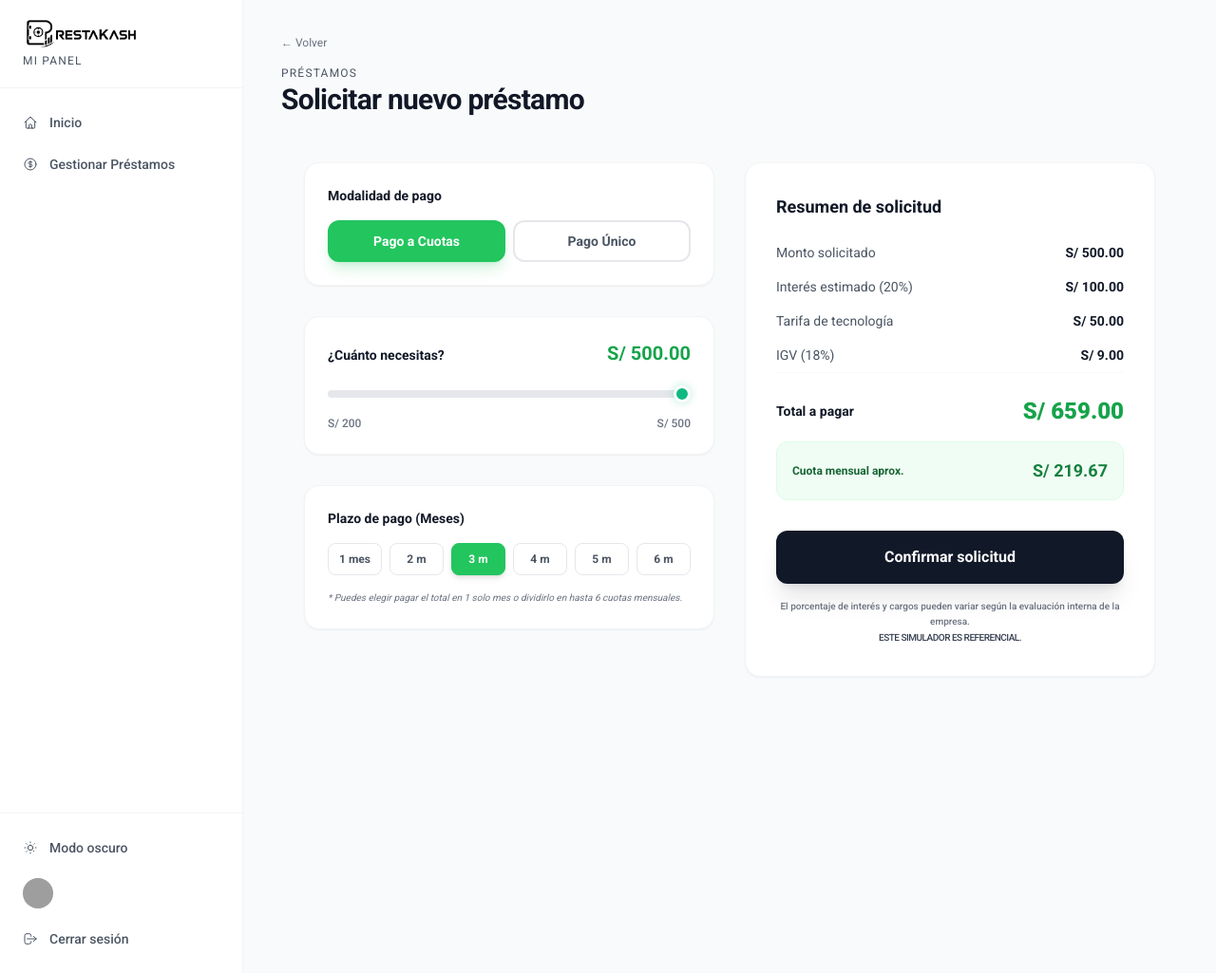
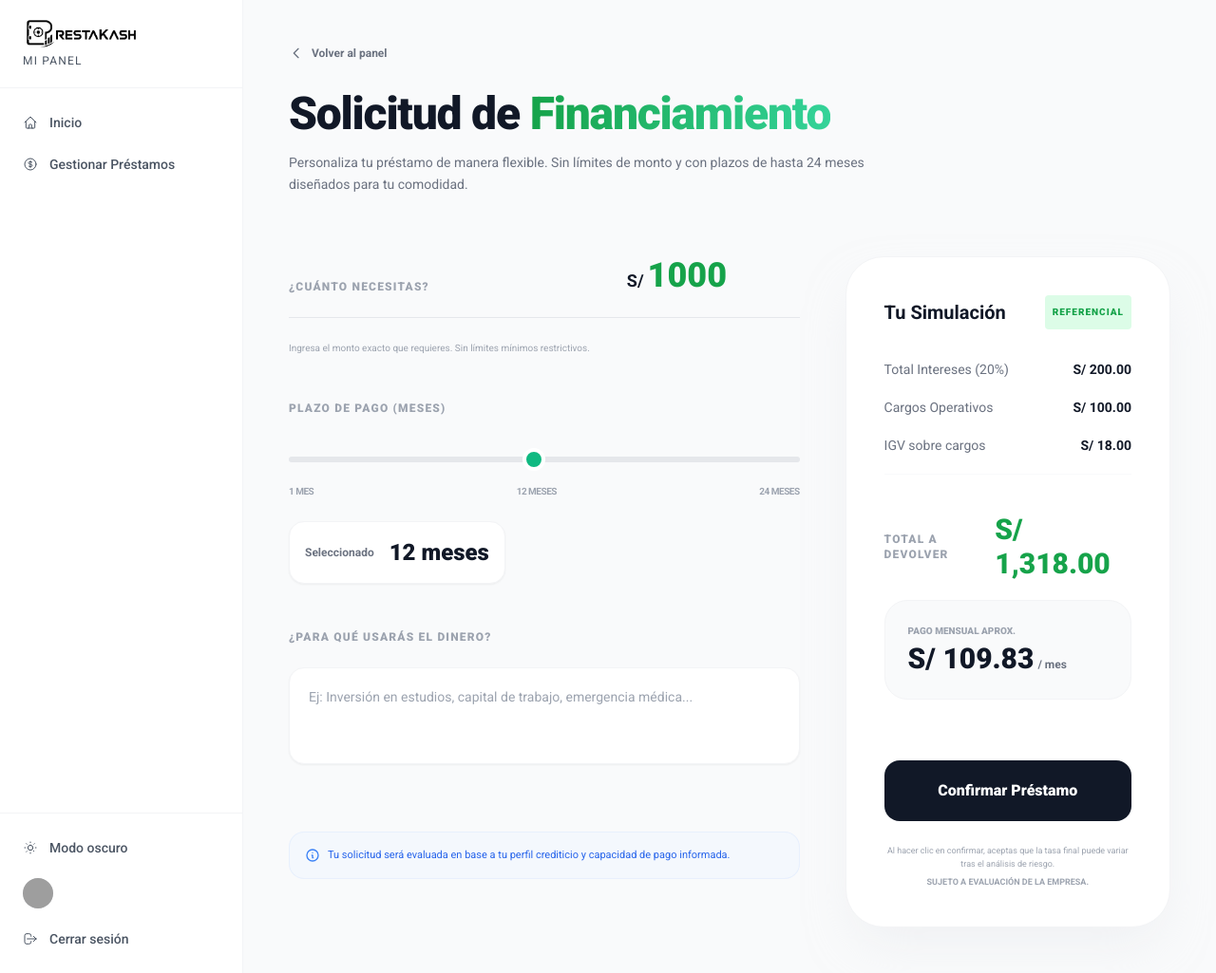
Before and after one commit to AlexQuintana147/PrestaKash, a Laravel app: template resources/views/client/loans/create.blade.php in a window 1280 px wide. Shown: the whole page at 95% size. Run offline with Laravel 12, Linux system fonts and the light colour scheme; the template is opened without the code that fills it, so the values that code supplies are empty; parts of the project's set-up code (start-up, migrations or seed data) failed here and were passed over; some libraries are stand-ins or nearby versions; grey boxes are pictures that could not be loaded.

Commit message:
prestamos pedir2

```diff
--- a/app/Models/Loan.php
+++ b/app/Models/Loan.php
@@ -17,6 +17,7 @@ class Loan extends Model
         'monthly_payment',
         'status',
         'type',
+        'reason',
     ];
 
     public function user()
--- a/resources/views/client/loans/create.blade.php
+++ b/resources/views/client/loans/create.blade.php
@@ -3,106 +3,135 @@
 @section('title', 'Solicitar Préstamo')
 
 @section('content')
-<div class="min-h-screen px-5 md:px-10 py-8">
-    <!-- Header -->
-    <div class="mb-12">
-        <a href="{{ route('client.loans') }}" class="text-xs text-gray-500 hover:text-gray-900 dark:hover:text-white transition-colors mb-4 inline-block">← Volver</a>
-        <p class="text-xs text-gray-600 dark:text-gray-400 uppercase tracking-widest mb-0.5">Préstamos</p>
-        <h1 class="text-2xl md:text-3xl font-bold text-gray-900 dark:text-white tracking-tight">Solicitar nuevo préstamo</h1>
+<div class="min-h-screen px-6 md:px-12 py-12 bg-gray-50 dark:bg-gray-950 transition-colors duration-500">
+
+    <!-- Navigation & Header -->
+    <div class="max-w-5xl mx-auto mb-16">
+        <a href="{{ route('client.loans') }}" class="group flex items-center gap-2 text-xs font-semibold text-gray-500 hover:text-gray-900 dark:hover:text-white transition-all mb-8">
+            <svg class="w-4 h-4 transition-transform group-hover:-translate-x-1" fill="none" stroke="currentColor" viewBox="0 0 24 24">
+                <path stroke-linecap="round" stroke-linejoin="round" stroke-width="2" d="M15 19l-7-7 7-7"/>
+            </svg>
+            Volver al panel
+        </a>
+
+        <h1 class="text-4xl md:text-5xl font-black text-gray-900 dark:text-white tracking-tight leading-none mb-4">
+            Solicitud de <span class="text-transparent bg-clip-text bg-gradient-to-r from-green-600 to-emerald-400">Financiamiento</span>
+        </h1>
+        <p class="text-sm text-gray-500 dark:text-gray-400 max-w-2xl leading-relaxed">
+            Personaliza tu préstamo de manera flexible. Sin límites de monto y con plazos de hasta 24 meses diseñados para tu comodidad.
+        </p>
     </div>
 
-    <div class="max-w-4xl mx-auto">
-        <form action="{{ route('client.loans.store') }}" method="POST" id="loanForm" class="grid grid-cols-1 md:grid-cols-2 gap-8">
+    <div class="max-w-5xl mx-auto">
+        <form action="{{ route('client.loans.store') }}" method="POST" id="loanForm" class="grid lg:grid-cols-5 gap-12 items-start">
             @csrf
-            <!-- Columna Izquierda: Configuración -->
-            <div class="space-y-8">
-                <!-- Tipo de Pago -->
-                <div class="bg-white dark:bg-gray-900 p-6 rounded-2xl border border-gray-100 dark:border-gray-800 shadow-sm transition-colors">
-                    <label class="text-sm font-semibold text-gray-900 dark:text-white block mb-4">Modalidad de pago</label>
-                    <div class="grid grid-cols-2 gap-2">
-                        <button type="button" id="btnCuotas" onclick="setTipo('cuotas')" class="py-2.5 px-4 rounded-xl text-sm font-bold transition-all border-2 border-green-500 bg-green-500 text-white shadow-lg shadow-green-500/20">
-                            Pago a Cuotas
-                        </button>
-                        <button type="button" id="btnUnico" onclick="setTipo('unico')" class="py-2.5 px-4 rounded-xl text-sm font-bold transition-all border-2 border-gray-200 dark:border-gray-800 text-gray-600 dark:text-gray-400 hover:border-gray-300 dark:hover:border-gray-700">
-                            Pago Único
-                        </button>
+
+            <!-- Configurador (Izquierda) -->
+            <div class="lg:col-span-3 space-y-12">
+
+                <!-- Monto -->
+                <div class="space-y-6">
+                    <div class="flex justify-between items-end">
+                        <label class="text-xs uppercase tracking-widest font-black text-gray-400 dark:text-gray-500">¿Cuánto necesitas?</label>
+                        <div class="flex items-baseline gap-1">
+                            <span class="text-lg font-bold text-gray-900 dark:text-white">S/</span>
+                            <input type="number" name="amount" id="amountInput" value="1000" min="100" step="100"
+                                   class="bg-transparent border-none p-0 text-4xl font-black text-green-600 dark:text-green-400 focus:ring-0 w-40 tabular-nums">
+                        </div>
                     </div>
-                    <input type="hidden" name="type" id="typeInput" value="cuotas">
+                    <div class="h-px bg-gray-200 dark:bg-gray-800 w-full"></div>
+                    <p class="text-[10px] text-gray-400">Ingresa el monto exacto que requieres. Sin límites mínimos restrictivos.</p>
                 </div>
 
-                <!-- Monto -->
-                <div class="bg-white dark:bg-gray-900 p-6 rounded-2xl border border-gray-100 dark:border-gray-800 shadow-sm transition-colors">
-                    <div class="flex justify-between items-baseline mb-4">
-                        <label class="text-sm font-semibold text-gray-900 dark:text-white">¿Cuánto necesitas?</label>
-                        <span id="montoDisplay" class="text-xl font-bold text-green-600 dark:text-green-400 tabular-nums">S/ 500.00</span>
+                <!-- Plazo -->
+                <div class="space-y-6">
+                    <label class="text-xs uppercase tracking-widest font-black text-gray-400 dark:text-gray-500 block">Plazo de pago (Meses)</label>
+                    <div class="relative pt-2">
+                        <input type="range" id="monthsSlider" min="1" max="24" value="12"
+                               class="w-full h-1.5 bg-gray-200 dark:bg-gray-800 rounded-full appearance-none cursor-pointer accent-green-500 transition-all">
+                        <div class="flex justify-between mt-4 text-[10px] font-bold text-gray-400 dark:text-gray-600 uppercase tracking-tighter">
+                            <span>1 Mes</span>
+                            <span>12 Meses</span>
+                            <span>24 Meses</span>
+                        </div>
                     </div>
-                    <input type="range" name="amount" id="montoSlider" min="200" max="500" step="10" value="500"
-                           class="w-full h-2 bg-gray-200 dark:bg-gray-800 rounded-full appearance-none cursor-pointer accent-green-500">
-                    <div class="flex justify-between text-xs text-gray-500 mt-3 font-medium">
-                        <span>S/ 200</span>
-                        <span>S/ 500</span>
+                    <div class="flex items-center gap-4 bg-white dark:bg-gray-900 border border-gray-100 dark:border-gray-800 p-4 rounded-2xl w-fit shadow-sm">
+                        <span class="text-xs font-bold text-gray-500">Seleccionado</span>
+                        <span id="monthsDisplay" class="text-2xl font-black text-gray-900 dark:text-white tabular-nums">12 meses</span>
+                        <input type="hidden" name="months" id="monthsHidden" value="12">
                     </div>
                 </div>
 
-                <!-- Plazo -->
-                <div class="bg-white dark:bg-gray-900 p-6 rounded-2xl border border-gray-100 dark:border-gray-800 shadow-sm transition-colors">
-                    <label class="text-sm font-semibold text-gray-900 dark:text-white block mb-4">Plazo de pago (Meses)</label>
-                    <div id="plazoButtons" class="grid grid-cols-4 sm:grid-cols-6 gap-2">
-                        <!-- Generado por JS -->
+                <!-- Motivo -->
+                <div class="space-y-6">
+                    <label class="text-xs uppercase tracking-widest font-black text-gray-400 dark:text-gray-500 block">¿Para qué usarás el dinero?</label>
+                    <textarea name="reason" id="reason" rows="3" required minlength="10"
+                              placeholder="Ej: Inversión en estudios, capital de trabajo, emergencia médica..."
+                              class="w-full bg-white dark:bg-gray-900 border border-gray-100 dark:border-gray-800 rounded-2xl p-5 text-sm text-gray-900 dark:text-white placeholder-gray-400 dark:placeholder-gray-600 focus:ring-2 focus:ring-green-500/20 focus:border-green-500 transition-all resize-none shadow-sm"></textarea>
+                </div>
+
+                <div class="pt-4">
+                    <div class="flex items-center gap-2 p-4 bg-blue-50/50 dark:bg-blue-900/10 border border-blue-100/50 dark:border-blue-900/20 rounded-2xl">
+                        <svg class="w-4 h-4 text-blue-500" fill="none" stroke="currentColor" viewBox="0 0 24 24">
+                            <path stroke-linecap="round" stroke-linejoin="round" stroke-width="2" d="M13 16h-1v-4h-1m1-4h.01M21 12a9 9 0 11-18 0 9 9 0 0118 0z"/>
+                        </svg>
+                        <p class="text-[11px] text-blue-600 dark:text-blue-400 leading-tight">
+                            Tu solicitud será evaluada en base a tu perfil crediticio y capacidad de pago informada.
+                        </p>
                     </div>
-                    <input type="hidden" name="months" id="monthsInput" value="3">
-                    <p class="text-[10px] text-gray-500 mt-4 leading-relaxed italic">
-                        * Puedes elegir pagar el total en 1 solo mes o dividirlo en hasta 6 cuotas mensuales.
-                    </p>
                 </div>
             </div>
 
-            <!-- Columna Derecha: Resumen -->
-            <div class="bg-white dark:bg-gray-900 p-8 rounded-2xl border border-gray-100 dark:border-gray-800 shadow-sm transition-colors h-fit lg:sticky lg:top-8">
-                <h3 class="text-lg font-bold text-gray-900 dark:text-white mb-6">Resumen de solicitud</h3>
+            <!-- Resumen & Acción (Derecha) -->
+            <div class="lg:col-span-2 space-y-8">
+                <div class="bg-white dark:bg-gray-900 border border-gray-100 dark:border-gray-800 rounded-[2.5rem] p-10 shadow-2xl shadow-gray-200/50 dark:shadow-none transition-all sticky top-12">
+                    <h3 class="text-xl font-bold text-gray-900 dark:text-white mb-8 flex items-center justify-between">
+                        Tu Simulación
+                        <span class="text-[10px] font-black uppercase tracking-widest bg-green-100 dark:bg-green-950 text-green-600 dark:text-green-400 px-2 py-1 rounded">Referencial</span>
+                    </h3>
 
-                <div class="space-y-4 text-sm">
-                    <div class="flex justify-between text-gray-600 dark:text-gray-400">
-                        <span>Monto solicitado</span>
-                        <span id="resumenMonto" class="font-bold text-gray-900 dark:text-white">S/ 0.00</span>
-                    </div>
-                    <div class="flex justify-between text-gray-600 dark:text-gray-400">
-                        <span>Interés estimado (20%)</span>
-                        <span id="resumenInteres" class="font-bold text-gray-900 dark:text-white">S/ 0.00</span>
-                    </div>
-                    <div class="flex justify-between text-gray-600 dark:text-gray-400">
-                        <span>Tarifa de tecnología</span>
-                        <span id="resumenTarifa" class="font-bold text-gray-900 dark:text-white">S/ 0.00</span>
-                    </div>
-                    <div class="flex justify-between text-gray-600 dark:text-gray-400 border-b border-gray-50 dark:border-gray-800 pb-2">
-                        <span>IGV (18%)</span>
-                        <span id="resumenIgv" class="font-bold text-gray-900 dark:text-white">S/ 0.00</span>
-                    </div>
+                    <div class="space-y-5">
+                        <div class="flex justify-between text-sm">
+                            <span class="text-gray-500 dark:text-gray-400">Total Intereses (20%)</span>
+                            <span id="resumenInteres" class="font-bold text-gray-900 dark:text-white">S/ 0.00</span>
+                        </div>
+                        <div class="flex justify-between text-sm">
+                            <span class="text-gray-500 dark:text-gray-400">Cargos Operativos</span>
+                            <span id="resumenCargos" class="font-bold text-gray-900 dark:text-white">S/ 0.00</span>
+                        </div>
+                        <div class="flex justify-between text-sm border-b border-gray-50 dark:border-gray-800 pb-5">
+                            <span class="text-gray-500 dark:text-gray-400">IGV sobre cargos</span>
+                            <span id="resumenIgv" class="font-bold text-gray-900 dark:text-white">S/ 0.00</span>
+                        </div>
 
-                    <div class="pt-2">
-                        <div class="flex justify-between items-center">
-                            <span class="text-gray-900 dark:text-white font-bold">Total a pagar</span>
-                            <span id="resumenTotal" class="text-2xl font-black text-green-600 dark:text-green-400">S/ 0.00</span>
+                        <div class="pt-5">
+                            <div class="flex justify-between items-center mb-2">
+                                <span class="text-xs uppercase tracking-widest font-black text-gray-400">Total a devolver</span>
+                                <span id="resumenTotal" class="text-3xl font-black text-green-600 dark:text-green-400 tabular-nums">S/ 0.00</span>
+                            </div>
+                        </div>
+
+                        <div class="bg-gray-50 dark:bg-gray-800/50 p-6 rounded-3xl border border-gray-100 dark:border-gray-800">
+                            <p class="text-[10px] uppercase font-black text-gray-400 dark:text-gray-500 mb-1">Pago mensual aprox.</p>
+                            <div class="flex items-baseline gap-1">
+                                <span class="text-3xl font-black text-gray-900 dark:text-white" id="resumenCuota">S/ 0.00</span>
+                                <span class="text-xs font-bold text-gray-500">/ mes</span>
+                            </div>
                         </div>
                     </div>
 
-                    <div id="cuotaContainer" class="bg-green-50 dark:bg-green-900/20 p-4 rounded-xl border border-green-100 dark:border-green-900/30">
-                        <div class="flex justify-between items-center">
-                            <span class="text-green-800 dark:text-green-300 font-semibold text-xs">Cuota mensual aprox.</span>
-                            <span id="resumenCuota" class="text-lg font-bold text-green-700 dark:text-green-400">S/ 0.00</span>
-                        </div>
+                    <div class="mt-10 space-y-6">
+                        <input type="hidden" name="type" value="cuotas">
+                        <button type="submit" class="group relative w-full overflow-hidden bg-gray-900 dark:bg-white text-white dark:text-gray-900 font-black py-5 rounded-2xl transition-all hover:scale-[1.02] active:scale-[0.98]">
+                            <span class="relative z-10">Confirmar Préstamo</span>
+                            <div class="absolute inset-0 bg-gradient-to-r from-green-600 to-emerald-500 opacity-0 group-hover:opacity-100 transition-opacity"></div>
+                        </button>
+
+                        <p class="text-[9px] text-gray-400 dark:text-gray-600 text-center leading-relaxed">
+                            Al hacer clic en confirmar, aceptas que la tasa final puede variar tras el análisis de riesgo.
+                            <span class="block mt-1 font-bold">SUJETO A EVALUACIÓN DE LA EMPRESA.</span>
+                        </p>
                     </div>
-                </div>
-
-                <div class="mt-8 space-y-4">
-                    <button type="submit" class="w-full bg-gray-900 dark:bg-white text-white dark:text-gray-900 font-bold py-4 rounded-xl hover:opacity-90 transition-all shadow-xl shadow-gray-900/10 dark:shadow-none">
-                        Confirmar solicitud
-                    </button>
-
-                    <p class="text-[10px] text-gray-500 dark:text-gray-500 text-center leading-relaxed font-medium">
-                        El porcentaje de interés y cargos pueden variar según la evaluación interna de la empresa. <br>
-                        <span class="text-gray-700 dark:text-gray-300 uppercase tracking-tighter">Este simulador es referencial.</span>
-                    </p>
                 </div>
             </div>
         </form>
@@ -110,112 +139,77 @@
 </div>
 
 <script>
-    const montoSlider = document.getElementById('montoSlider');
-    const montoDisplay = document.getElementById('montoDisplay');
-    const typeInput   = document.getElementById('typeInput');
-    const monthsInput = document.getElementById('monthsInput');
-    const plazoButtons = document.getElementById('plazoButtons');
+    const amountInput  = document.getElementById('amountInput');
+    const monthsSlider = document.getElementById('monthsSlider');
+    const monthsDisplay = document.getElementById('monthsDisplay');
+    const monthsHidden  = document.getElementById('monthsHidden');
 
-    const resumenMonto   = document.getElementById('resumenMonto');
     const resumenInteres = document.getElementById('resumenInteres');
-    const resumenTarifa  = document.getElementById('resumenTarifa');
+    const resumenCargos  = document.getElementById('resumenCargos');
     const resumenIgv     = document.getElementById('resumenIgv');
     const resumenTotal   = document.getElementById('resumenTotal');
     const resumenCuota   = document.getElementById('resumenCuota');
-    const cuotaContainer = document.getElementById('cuotaContainer');
-
-    let currentTipo   = 'cuotas';
-    let currentMonths = 3;
 
     const fmt = n => 'S/ ' + n.toLocaleString('es-PE', { minimumFractionDigits: 2, maximumFractionDigits: 2 });
 
-    function setTipo(tipo) {
-        currentTipo = tipo;
-        typeInput.value = tipo;
+    function calcular() {
+        let monto = parseFloat(amountInput.value) || 0;
+        let meses = parseInt(monthsSlider.value);
 
-        const btnC = document.getElementById('btnCuotas');
-        const btnU = document.getElementById('btnUnico');
+        monthsDisplay.textContent = meses + (meses === 1 ? ' mes' : ' meses');
+        monthsHidden.value = meses;
 
-        if (tipo === 'cuotas') {
-            btnC.className = 'py-2.5 px-4 rounded-xl text-sm font-bold transition-all border-2 border-green-500 bg-green-500 text-white shadow-lg shadow-green-500/20';
-            btnU.className = 'py-2.5 px-4 rounded-xl text-sm font-bold transition-all border-2 border-gray-200 dark:border-gray-800 text-gray-600 dark:text-gray-400 hover:border-gray-300 dark:hover:border-gray-700';
-            cuotaContainer.classList.remove('hidden');
-        } else {
-            btnU.className = 'py-2.5 px-4 rounded-xl text-sm font-bold transition-all border-2 border-green-500 bg-green-500 text-white shadow-lg shadow-green-500/20';
-            btnC.className = 'py-2.5 px-4 rounded-xl text-sm font-bold transition-all border-2 border-gray-200 dark:border-gray-800 text-gray-600 dark:text-gray-400 hover:border-gray-300 dark:hover:border-gray-700';
-            cuotaContainer.classList.add('hidden');
-            currentMonths = 1;
-            renderPlazo();
+        if (monto <= 0) {
+            updateResumen(0, 0, 0, 0, 0);
+            return;
         }
-        calcular();
-    }
 
-    function renderPlazo() {
-        plazoButtons.innerHTML = '';
-        const limit = currentTipo === 'unico' ? 1 : 6;
-        for (let i = 1; i <= limit; i++) {
-            const btn = document.createElement('button');
-            btn.type = 'button';
-            btn.textContent = i + (i === 1 ? ' mes' : ' m');
-            btn.className = `py-2 rounded-lg text-xs font-bold transition-all border ${i === currentMonths ? 'bg-green-500 border-green-500 text-white shadow-md' : 'bg-white dark:bg-gray-800 border-gray-200 dark:border-gray-800 text-gray-600 dark:text-gray-400 hover:border-green-400'}`;
-            btn.onclick = () => {
-                currentMonths = i;
-                monthsInput.value = i;
-                renderPlazo();
-                calcular();
-            };
-            plazoButtons.appendChild(btn);
-        }
-    }
-
-    function calcular() {
-        const monto = parseFloat(montoSlider.value);
         const tasaInteres = 0.20;
         const interes = monto * tasaInteres;
 
         const tarifa = monto * 0.10;
         const igv = tarifa * 0.18;
-        const cargos = tarifa + igv;
+        const totalCargos = tarifa + igv;
 
-        const total = monto + interes + cargos;
-        const cuota = total / currentMonths;
+        const total = monto + interes + totalCargos;
+        const cuota = total / meses;
 
-        montoDisplay.textContent = fmt(monto);
-        resumenMonto.textContent = fmt(monto);
-        resumenInteres.textContent = fmt(interes);
-        resumenTarifa.textContent = fmt(tarifa);
-        resumenIgv.textContent = fmt(igv);
-        resumenTotal.textContent = fmt(total);
-        resumenCuota.textContent = fmt(cuota);
+        updateResumen(interes, tarifa, igv, total, cuota);
     }
 
-    montoSlider.addEventListener('input', calcular);
+    function updateResumen(interes, tarifa, igv, total, cuota) {
+        resumenInteres.textContent = fmt(interes);
+        resumenCargos.textContent   = fmt(tarifa);
+        resumenIgv.textContent      = fmt(igv);
+        resumenTotal.textContent    = fmt(total);
+        resumenCuota.textContent    = fmt(cuota);
+    }
+
+    amountInput.addEventListener('input', calcular);
+    monthsSlider.addEventListener('input', calcular);
 
     // Init
-    renderPlazo();
     calcular();
 </script>
 
 <style>
+    /* Slider minimalista */
     input[type=range]::-webkit-slider-thumb {
         -webkit-appearance: none;
         appearance: none;
-        width: 18px;
-        height: 18px;
+        width: 24px;
+        height: 24px;
         background: #10b981;
         cursor: pointer;
         border-radius: 50%;
-        border: 3px solid white;
-        box-shadow: 0 0 10px rgba(16, 185, 129, 0.3);
+        border: 4px solid white;
+        transition: transform 0.2s;
     }
     .dark input[type=range]::-webkit-slider-thumb {
         border-color: #000;
     }
-    input[type=range] {
-        background: #e5e7eb;
-    }
-    .dark input[type=range] {
-        background: #1f2937;
+    input[type=range]::-webkit-slider-thumb:hover {
+        transform: scale(1.15);
     }
 </style>
 @endsection
```
Also changed, not shown: app/Http/Controllers/Client/LoanController.php (+5 -2 lines), database/migrations/2026_05_07_070649_add_reason_to_loans_table.php (added).
